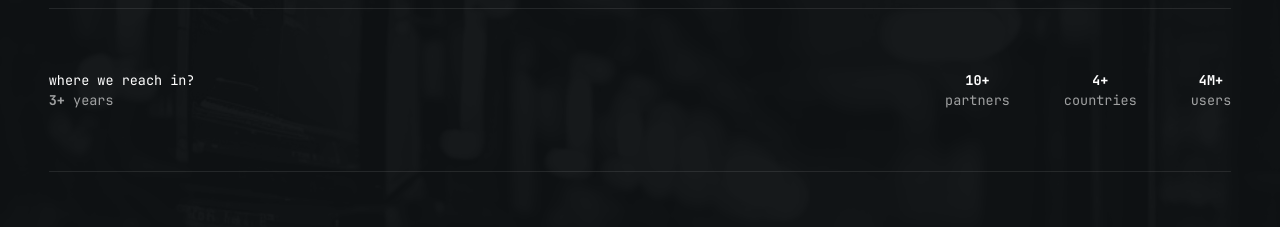
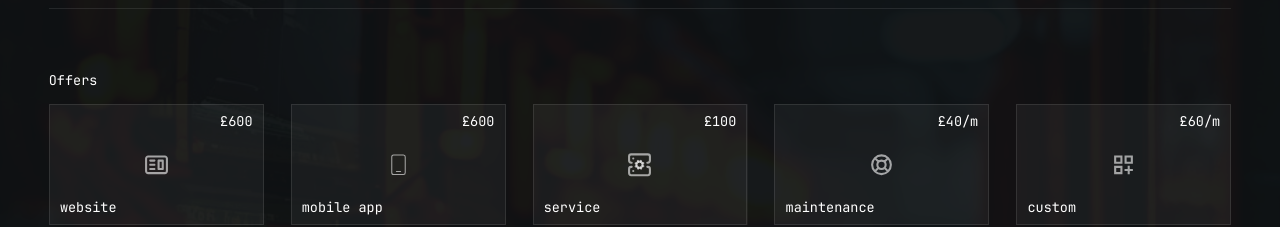
Before and after one commit to KahlerYasla/vafaill, a React (Create React App) app in the folder clients/vafaill.com/: page / in a window 1280 px wide. Shown: the part 208-435 px from the top of the page. Built offline with nearby package versions, Linux system fonts and the light colour scheme.

Commit message:
update:client

```diff
--- a/clients/vafaill.com/src/modules/home/HomeContainer.tsx
+++ b/clients/vafaill.com/src/modules/home/HomeContainer.tsx
@@ -59,33 +59,6 @@ const renderHomeContainer = () => {
             <CustomButton className="col-span col-span-full mx-auto border-b-4 border-primary font-bold text-black md:col-span-1 md:ml-auto md:mr-0">
                 about us
             </CustomButton>
-
-            <CustomSeperator />
-
-            <h1 className="col-span-2">
-                <span className="text-white">where we reach in?</span>
-                <br />
-                <span className="font-bold">3+</span>
-                &nbsp;
-                <span className="">years</span>
-            </h1>
-            <div className="col-span-full flex justify-around text-center md:col-span-2 md:mt-0 md:justify-end md:gap-16">
-                <div className="">
-                    <span className="font-bold text-white">10+</span>
-                    <br />
-                    <span className="">partners</span>
-                </div>
-                <div className="">
-                    <span className="font-bold text-white">4+</span>
-                    <br />
-                    <span className="">countries</span>
-                </div>
-                <div className="">
-                    <span className="font-bold text-white">4M+</span>
-                    <br />
-                    <span className="">users</span>
-                </div>
-            </div>
 
             <CustomSeperator />
 
--- a/clients/vafaill.com/src/modules/layout/LayoutContainer.tsx
+++ b/clients/vafaill.com/src/modules/layout/LayoutContainer.tsx
@@ -21,7 +21,7 @@ export const LayoutContainer: React.FC<LayoutContainerProps> = ({
                 <div>
                     <img
                         src="images/banners/0.png"
-                        className="fixed left-0 top-0 mb-4 h-screen w-screen object-cover object-bottom opacity-[.03] grayscale-[5]"
+                        className="fixed left-0 top-0 mb-4 h-screen w-screen object-cover object-bottom opacity-[.03] grayscale-[0]"
                     />
                 </div>
 
--- a/clients/vafaill.com/src/modules/layout/components/NavBar.tsx
+++ b/clients/vafaill.com/src/modules/layout/components/NavBar.tsx
@@ -15,7 +15,7 @@ interface NavBarProps {
 export const NavBar: React.FC<NavBarProps> = ({ className }) => {
     return (
         <nav
-            className={`w-screen bg-black bg-opacity-50 py-2 shadow-2xl shadow-black backdrop-blur-sm xl:pr-2 ${className}`}
+            className={`w-screen bg-black bg-opacity-60 py-2 shadow-2xl shadow-black backdrop-blur-sm xl:pr-2 ${className}`}
         >
             <div className="mx-auto flex w-screen max-w-[1250px] flex-row gap-10 px-12">
                 <div className="flex w-fit items-center gap-0">
```
